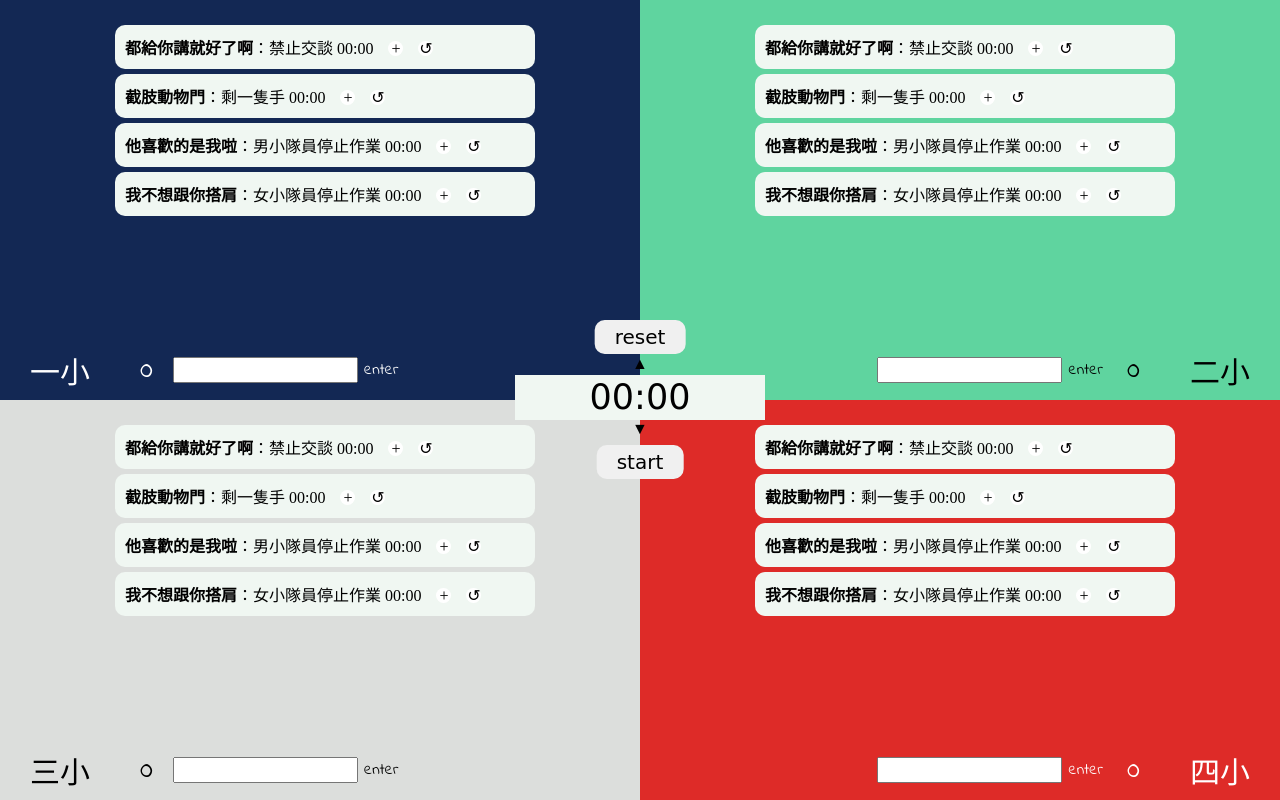
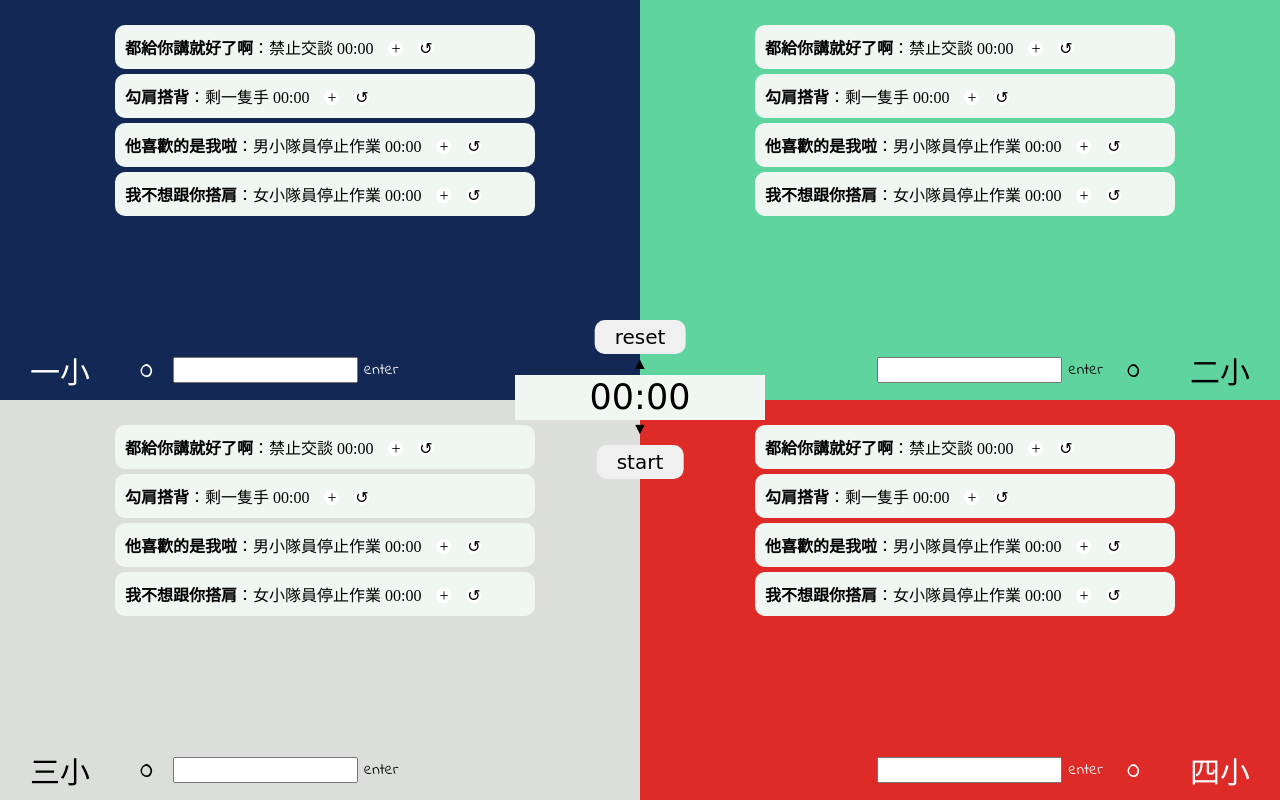
Before and after one commit to gracesu307/iicc, a plain HTML site: page index.html in a window 1280 px wide. Drawn offline with nearby package versions, Linux system fonts and the light colour scheme; a web font is replaced by a local one.

Commit message:
Update index.html

```diff
--- a/index.html
+++ b/index.html
@@ -14,7 +14,7 @@
     <div class="first">
       <div class="addarea">
         <div class="addcard"><b>都給你講就好了啊</b>：禁止交談 <span class="cardtime11">00:00</span><span class="addbtn card11">+</span><span class="addbtn reset11">↺</span></div>
-        <div class="addcard"><b>截肢動物門</b>：剩一隻手 <span class="cardtime12">00:00</span><span class="addbtn card12">+</span><span class="addbtn reset12">↺</span></div>
+        <div class="addcard"><b>勾肩搭背</b>：剩一隻手 <span class="cardtime12">00:00</span><span class="addbtn card12">+</span><span class="addbtn reset12">↺</span></div>
         <div class="addcard"><b>他喜歡的是我啦</b>：男小隊員停止作業 <span class="cardtime13">00:00</span><span class="addbtn card13">+</span><span class="addbtn reset13">↺</span></div>
         <div class="addcard"><b>我不想跟你搭肩</b>：女小隊員停止作業 <span class="cardtime14">00:00</span><span class="addbtn card14">+</span><span class="addbtn reset14">↺</span></div>
       </div>
@@ -29,7 +29,7 @@
     <div class="second">
       <div class="addarea">
         <div class="addcard"><b>都給你講就好了啊</b>：禁止交談 <span class="cardtime21">00:00</span><span class="addbtn card21">+</span><span class="addbtn reset21">↺</span></div>
-        <div class="addcard"><b>截肢動物門</b>：剩一隻手 <span class="cardtime22">00:00</span><span class="addbtn card22">+</span><span class="addbtn reset22">↺</span></div>
+        <div class="addcard"><b>勾肩搭背</b>：剩一隻手 <span class="cardtime22">00:00</span><span class="addbtn card22">+</span><span class="addbtn reset22">↺</span></div>
         <div class="addcard"><b>他喜歡的是我啦</b>：男小隊員停止作業 <span class="cardtime23">00:00</span><span class="addbtn card23">+</span><span class="addbtn reset23">↺</span></div>
         <div class="addcard"><b>我不想跟你搭肩</b>：女小隊員停止作業 <span class="cardtime24">00:00</span><span class="addbtn card24">+</span><span class="addbtn reset24">↺</span></div>
       </div>
@@ -46,7 +46,7 @@
     <div class="third">
       <div class="addarea">
         <div class="addcard"><b>都給你講就好了啊</b>：禁止交談 <span class="cardtime31">00:00</span><span class="addbtn card31">+</span><span class="addbtn reset31">↺</span></div>
-        <div class="addcard"><b>截肢動物門</b>：剩一隻手 <span class="cardtime32">00:00</span><span class="addbtn card32">+</span><span class="addbtn reset32">↺</span></div>
+        <div class="addcard"><b>勾肩搭背</b>：剩一隻手 <span class="cardtime32">00:00</span><span class="addbtn card32">+</span><span class="addbtn reset32">↺</span></div>
         <div class="addcard"><b>他喜歡的是我啦</b>：男小隊員停止作業 <span class="cardtime33">00:00</span><span class="addbtn card33">+</span><span class="addbtn reset33">↺</span></div>
         <div class="addcard"><b>我不想跟你搭肩</b>：女小隊員停止作業 <span class="cardtime34">00:00</span><span class="addbtn card34">+</span><span class="addbtn reset34">↺</span></div>
       </div>
@@ -61,7 +61,7 @@
     <div class="forth">
       <div class="addarea">
         <div class="addcard"><b>都給你講就好了啊</b>：禁止交談 <span class="cardtime41">00:00</span><span class="addbtn card41">+</span><span class="addbtn reset41">↺</span></div>
-        <div class="addcard"><b>截肢動物門</b>：剩一隻手 <span class="cardtime42">00:00</span><span class="addbtn card42">+</span><span class="addbtn reset42">↺</span></div>
+        <div class="addcard"><b>勾肩搭背</b>：剩一隻手 <span class="cardtime42">00:00</span><span class="addbtn card42">+</span><span class="addbtn reset42">↺</span></div>
         <div class="addcard"><b>他喜歡的是我啦</b>：男小隊員停止作業 <span class="cardtime43">00:00</span><span class="addbtn card43">+</span><span class="addbtn reset43">↺</span></div>
         <div class="addcard"><b>我不想跟你搭肩</b>：女小隊員停止作業 <span class="cardtime44">00:00</span><span class="addbtn card44">+</span><span class="addbtn reset44">↺</span></div>
       </div>
```
